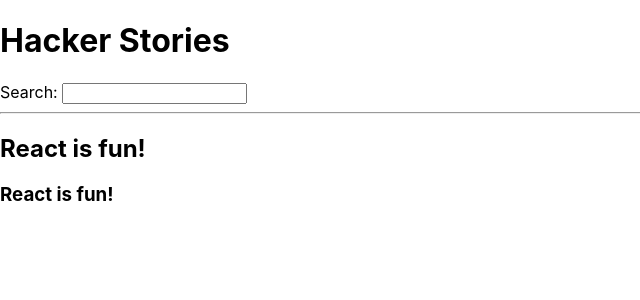
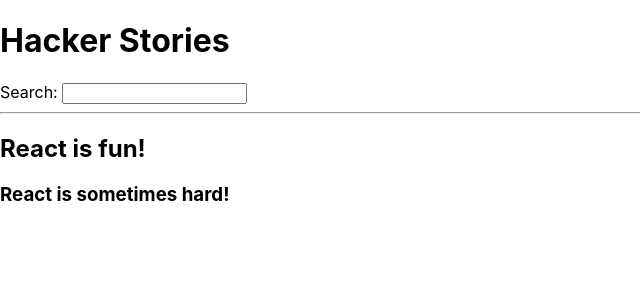
Before and after one commit to mmaruniak/s-rji-hacker-stories, a React (Create React App) app: page / in a window 1280 px wide. Shown: the top 300 px of the page, without its empty margins (0-640 px from the left). Built offline with nearby package versions, Linux system fonts and the light colour scheme.

Commit message:
Update App.js

```diff
--- a/src/App.js
+++ b/src/App.js
@@ -12,10 +12,13 @@
 );
 
 const Header = () => {
+  const header1 = "React is fun!";
+  const header2 = "React is sometimes hard!";
+
   return (
     <div>
-      <h2> React is fun!</h2>
-      <h3> React is fun!</h3>
+      <h2> {header1} </h2>
+      <h3> {header2} </h3>
     </div>
   );
 };
```
